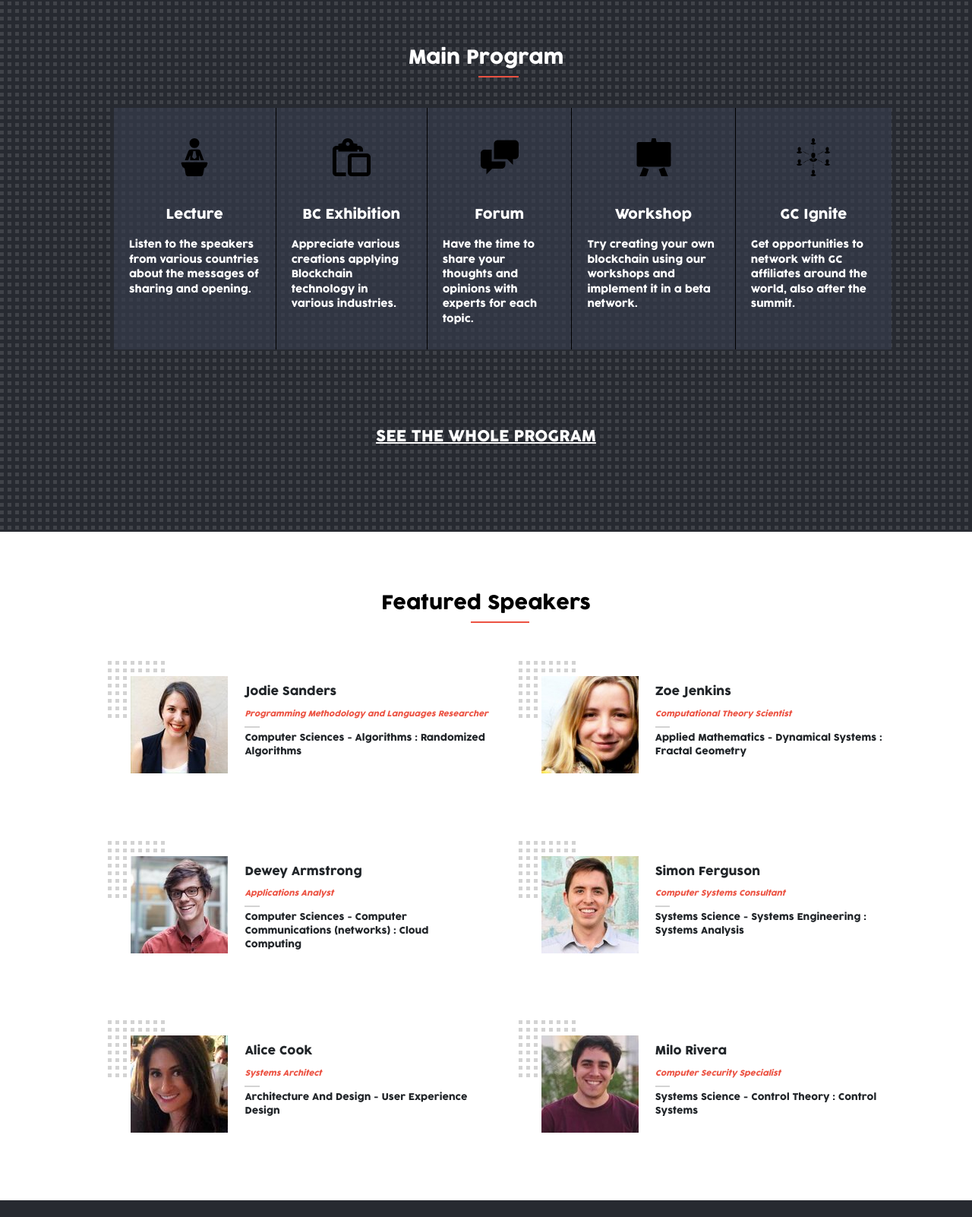
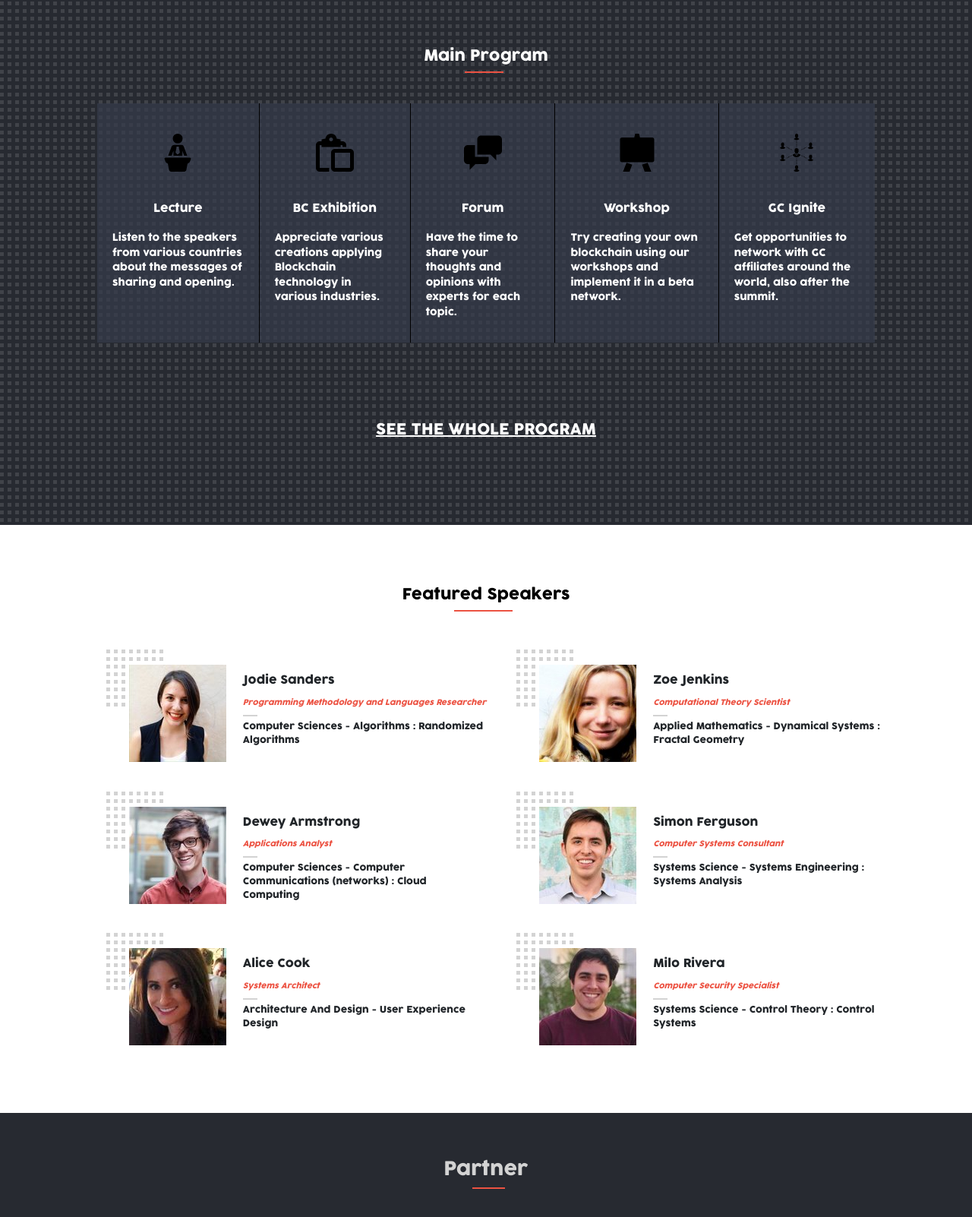
Before and after one commit to jose-Abel/Capstone-conference-page, a website: page index.html in a window 1280 px wide. Shown: the part 778-2380 px from the top of the page at 76% size. Drawn offline with nearby package versions, Linux system fonts and the light colour scheme.

Commit message:
fixing corrections per review

```diff
--- a/index.html
+++ b/index.html
@@ -122,13 +122,13 @@
     <!-- MAIN PROGRAM -->
 
     <section class="main-program">
-      <h1 class="main-program-title">Main Program</h1>
+      <h3 class="main-program-title">Main Program</h3>
 
       <div class="main-program-container flex">
 
         <article class="main-program-card flex">
           <img src="img/speaker.svg" alt="speaker" class="main-program-card--img">
-          <h3 class="main-program-card--title">Lecture</h3>
+          <h4 class="main-program-card--title">Lecture</h4>
           <P class="main-program-card--text">Listen to the speakers from various countries about the messages of sharing and opening.</P>
         </article>
 
@@ -136,7 +136,7 @@
           <svg class="main-program-card--img">
             <use xlink:href="img/sprite.svg#iconpaste"></use>
           </svg>
-          <h3 class="main-program-card--title">BC Exhibition</h3>
+          <h4 class="main-program-card--title">BC Exhibition</h4>
           <P class="main-program-card--text">Appreciate various creations applying Blockchain technology in various industries.</P>
         </article>
 
@@ -144,7 +144,7 @@
           <svg class="main-program-card--img">
             <use xlink:href="img/sprite.svg#iconchat"></use>
           </svg>
-          <h3 class="main-program-card--title">Forum</h3>
+          <h4 class="main-program-card--title">Forum</h4>
           <P class="main-program-card--text">Have the time to share your thoughts and opinions with experts for each topic.</P>
         </article>
 
@@ -152,13 +152,13 @@
           <svg class="main-program-card--img">
             <use xlink:href="img/sprite.svg#iconblackboard"></use>
           </svg>
-          <h3 class="main-program-card--title">Workshop</h3>
+          <h4 class="main-program-card--title">Workshop</h4>
           <P class="main-program-card--text">Try creating your own blockchain using our workshops and implement it in a beta network.</P>
         </article>
 
         <article class="main-program-card flex">
           <img src="img/networking.svg" alt="networking" class="main-program-card--img">
-          <h3 class="main-program-card--title">GC Ignite</h3>
+          <h4 class="main-program-card--title">GC Ignite</h4>
           <P class="main-program-card--text">Get opportunities to network with GC affiliates around the world, also after the summit.</P>
         </article>
 
@@ -170,11 +170,11 @@
 
     <!-- FEATURED SPEAKERS -->
 
-    <section class="featured-speakers">
+    <section class="featured-speakers flex">
 
-      <h1 class="featured-speakers-title">
+      <h3 class="featured-speakers-title">
         Featured Speakers
-      </h1>
+      </h3>
 
       <div class="featured-speakers-container">
 
@@ -286,7 +286,7 @@
 
   <footer class="footer">
 
-    <div class="footer-top">
+    <div class="footer-top flex">
 
       <h1 class="footer-top--title">
         Partner
--- a/sass/_home.scss
+++ b/sass/_home.scss
@@ -35,6 +35,7 @@
 
     &--primary {
       font-size: 6rem;
+      font-weight: bolder;
       background: url("../img/text-background.jpg");
       background-position: center;
       background-size: cover;
@@ -127,28 +128,28 @@
 
 .main-program {
   background-image: repeating-linear-gradient(to bottom, transparent, transparent 5px, $color-secondary 5px, $color-secondary 10px), repeating-linear-gradient(to right, $color-secondary-lighter, $color-secondary-lighter 5px, $color-secondary 5px, $color-secondary 10px);
-  padding: 10rem 20rem;
-
-  @include respond(phone) {
-    padding: 10rem 10rem;
-  }
+  padding: 10rem 0;
+  display: flex;
+  flex-direction: column;
+  align-items: center;
 
   &-title {
     text-align: center;
     margin-bottom: 5rem;
     position: relative;
-    width: 100%;
+    width: 20%;
     color: $color-white;
+    font-size: $font-size-medium;
 
     &::after {
       content: "";
       position: absolute;
       bottom: -1rem;
-      left: 43rem;
+      left: 10rem;
       border: 1px solid $color-tertiary;
-      width: 6%;
+      width: 20%;
 
-      @include respond(tab-port) {
+      @include respond(phone) {
         display: none;
       }
     }
@@ -156,10 +157,11 @@
 
   &-container {
     width: 80vw;
-    transform: translateX(-5rem);
+    justify-content: center;
 
     @include respond(tab-port) {
       flex-direction: column;
+      width: 50vw;
     }
   }
 
@@ -213,22 +215,27 @@
 // FEATURED SPEAKERS
 
 .featured-speakers {
+
+  flex-direction: column;
+  align-items: center;
+
   &-title {
     text-align: center;
     margin: 8rem 0;
+    color: black;
+    width: 30%;
     position: relative;
-    width: 100%;
-    color: black;
+    font-size: $font-size-medium;
 
     &::after {
       content: "";
       position: absolute;
       bottom: -1rem;
-      left: 62rem;
+      left: 15rem;
       border: 1px solid $color-tertiary;
-      width: 6%;
+      width: 20%;
 
-      @include respond(tab-port) {
+      @include respond(phone) {
         display: none;
       }
     }
@@ -238,17 +245,16 @@
     display: grid;
     grid-template-columns: repeat(2, max-content);
     grid-template-rows: repeat(3, 1fr);
-    grid-row-gap: 10rem;
-    margin-left: 8vw;
-
-    @include respond(tab-land) {
-      margin-left: 3vw;
-    }
+    grid-row-gap: 5rem;
 
     @include respond(tab-port) {
       display: flex;
       flex-direction: column;
       margin-left: 6vw;
+    }
+
+    @include respond(tab-port) {
+      grid-row-gap: 10rem;
     }
   }
 
@@ -334,10 +340,6 @@
       margin-top: 1.5rem;
       word-break: break-word;
       width: 25vw;
-
-      @include respond(tab-land) {
-        font-size: $font-size-small;
-      }
     }
   }
 }
@@ -349,21 +351,27 @@
 
   &-top {
     background-color: $color-secondary;
-    padding: 6rem 10rem 10rem 10rem;
+    padding: 6rem 10rem 6rem 10rem;
+    flex-direction: column;
+    align-items: center;
 
     &--title {
       color: $color-primary;
       text-align: center;
-      margin-bottom: 4rem;
       position: relative;
+      width: 20%;
 
       &::after {
         content: "";
         position: absolute;
         bottom: -1rem;
-        left: 54rem;
+        left: 9rem;
         border: 1px solid $color-tertiary;
-        width: 6%;
+        width: 20%;
+
+        @include respond(tab-land) {
+          left: 6rem;
+        }
 
         @include respond(tab-port) {
           display: none;
@@ -373,7 +381,7 @@
 
     &-partners {
       justify-content: center;
-      margin-top: 8rem;
+      margin-top: 6rem;
 
       @include respond(phone) {
         flex-direction: column;
@@ -384,6 +392,10 @@
         color: $color-primary;
         font-size: $font-size-large;
         margin-right: 5rem;
+
+        @include respond(tab-land) {
+          font-size: $font-size-medium;
+        }
 
         @include respond(phone) {
           font-size: $font-size-medium;
--- a/sass/_navbars.scss
+++ b/sass/_navbars.scss
@@ -56,7 +56,6 @@
   font-size: 1.5rem;
   font-weight: 700;
   width: 100%;
-  margin-left: calc(-2vw + (100 - 130) * ((100vw - 768px) / (1326 - 768)));
 
   @include respond(phone) {
     margin-left: 2rem;
@@ -69,21 +68,12 @@
 
 .nav-items-right {
   width: 100%;
-  justify-content: space-between;
+  justify-content: space-around;
   font-size: $font-size-small;
 
   @include respond(phone) {
     flex-direction: column;
     justify-content: start;
-  }
-}
-
-.nav-item-right {
-  margin-right: calc(2vw + (120 - 100) * ((100vw - 992px) / (1326 - 992)));
-  margin-left: calc(-25vw + (100 - 80) * ((100vw - 992px) / (1326 - 992)));
-
-  @include respond(phone) {
-    margin: 0;
   }
 }
 
--- a/sass/_tickets.scss
+++ b/sass/_tickets.scss
@@ -240,12 +240,16 @@
   &-title {
     margin: 5rem 0;
     position: relative;
+    font-size: $font-size-large;
+    width: 30%;
+    text-align: center;
+    font-weight: 700;
 
     &::after {
       content: "";
       position: absolute;
       bottom: -1rem;
-      left: 8rem;
+      left: 15rem;
       border: 1px solid $color-tertiary;
       width: 15%;
 
@@ -302,6 +306,7 @@
       width: 100%;
       text-align: center;
       padding: 2rem;
+      font-size: $font-size-small;
 
       @include respond(phone) {
         padding: 1rem;
```
Also changed, not shown: about.html (+4 -4 lines), tickets.html (+4 -4 lines), README.md, css/style.css.
